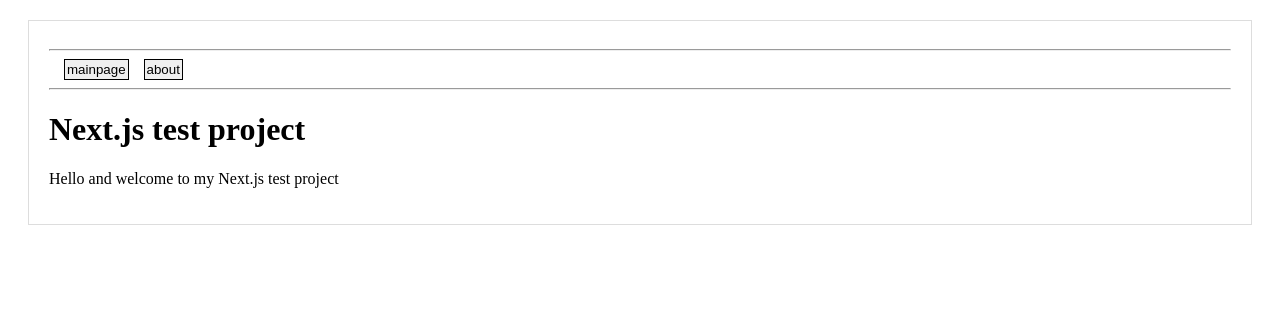
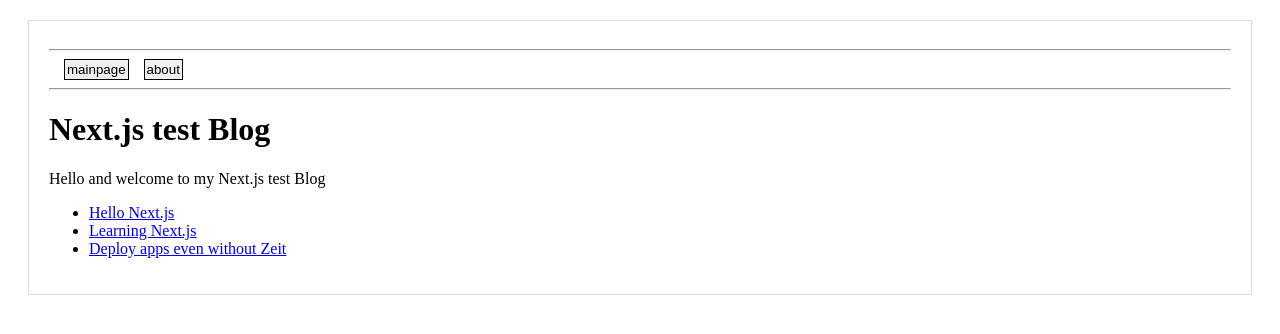
Before and after one commit to martin-kuenzel/nextjs_app, a Next.js app: page / in a window 1280 px wide. Shown: the top 334 px of the page. Built offline with nearby package versions, Linux system fonts and the light colour scheme.

Commit message:
post example implemented

```diff
--- a/comps/Layout.js
+++ b/comps/Layout.js
@@ -15,5 +15,4 @@
         </div>
     );
 }
-
 export default Layout;
--- /dev/null
+++ b/comps/LayoutBlog.js
@@ -0,0 +1,15 @@
+import Header from './Header';
+
+const style = {
+    margin: 20,
+    padding: 20,
+    border: '1px solid #DDD'
+}
+
+const LayoutBlog = props => (
+    <div style={style}>
+        <Header />
+        {props.children}
+    </div>
+);
+export default LayoutBlog;
--- a/pages/index.js
+++ b/pages/index.js
@@ -7,5 +7,26 @@
         <p>Hello and welcome to my Next.js test project</p>
     </div>
 );
+//export default Layout(index);
 
-export default Layout(index);
+import LayoutBlog from "../comps/LayoutBlog";
+import Link from "next/link";
+const PostLink = props => (
+    <li>
+        <Link href={`/post?title=${props.title}`}>
+            <a>{props.title}</a>
+        </Link>
+    </li>
+);
+const Blog = () => { return (
+    <LayoutBlog>
+        <h1>Next.js test Blog</h1>
+        <p>Hello and welcome to my Next.js test Blog</p>
+        <ul>
+            <PostLink title="Hello Next.js"/>
+            <PostLink title="Learning Next.js"/>
+            <PostLink title="Deploy apps even without Zeit"/>
+        </ul>
+    </LayoutBlog>
+)};
+export default Blog;
```
Also changed, not shown: pages/post.js (added, +17 -0 lines).
